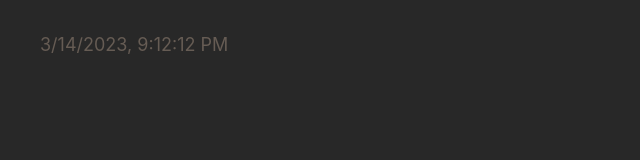
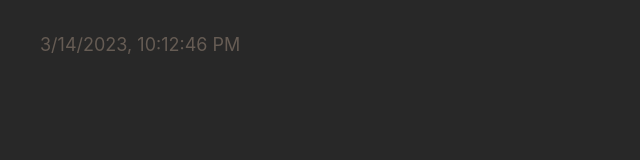
Before and after one commit to shakshita/redditlokam, a plain HTML site: page index.html in a window 1280 px wide. Shown: the full height of the page, 0-640 px from the left. Drawn offline with Linux system fonts and the light colour scheme.

Commit message:
deploy: 92a0d9029081c8cf69378df0b91ed6587467e1f9

```diff
--- a/index.html
+++ b/index.html
@@ -17,8 +17,8 @@
     <!-- %after-body-begin.html% -->
 
     <footer>
-      <a class="footer-link" href="https://github.com/ravana69/redditlokam/actions/runs/4420246865">
-        <time id="build-timestamp" datetime="2023-03-14T21:12:12.614Z">2023-03-14T21:12:12.614Z</time>
+      <a class="footer-link" href="https://github.com/ravana69/redditlokam/actions/runs/4420655680">
+        <time id="build-timestamp" datetime="2023-03-14T22:12:46.000Z">2023-03-14T22:12:46.000Z</time>
       </a>
       <a class="footer-link" href="https://github.com/osmoscraft/osmosfeed">osmosfeed 1.15.1</a>
     </footer>
```
Also changed, not shown: 1 other file.
